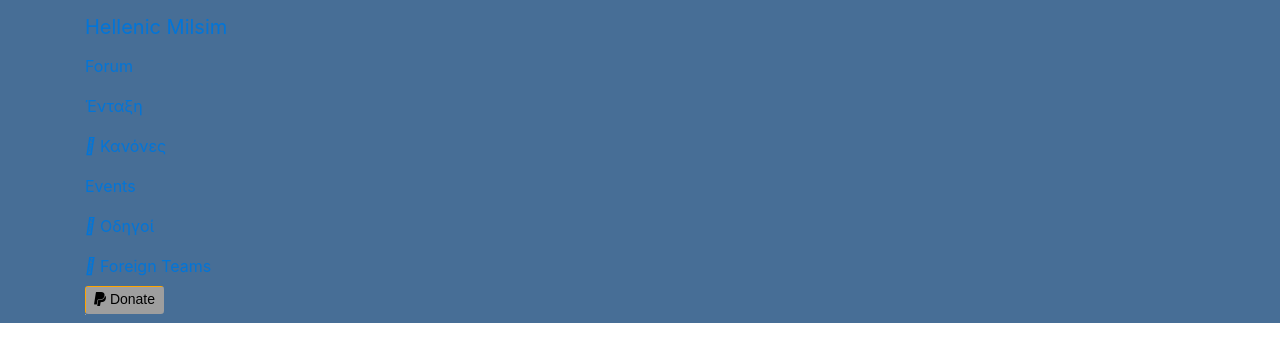
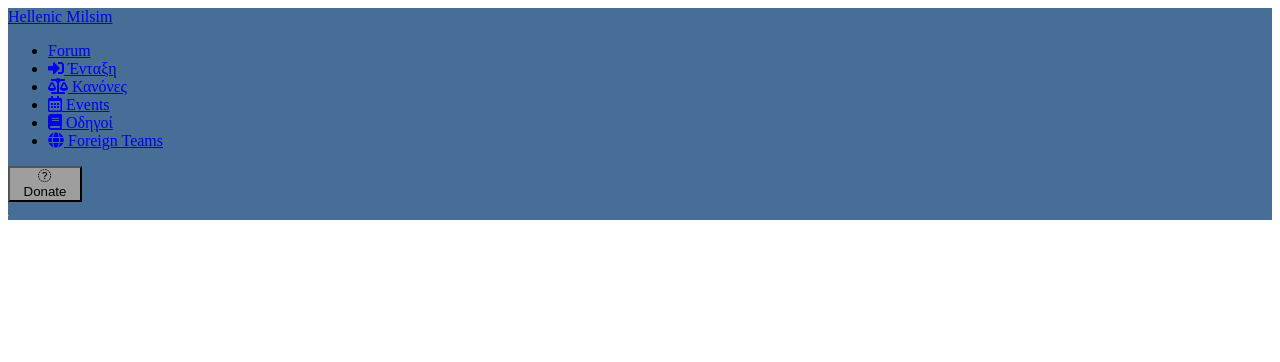
Before and after one commit to HellenicMilsim/web-common, a Jekyll site: the page built from nav.md, in a window 1280 px wide. Shown: the top 362 px of the page. Built offline with Jekyll 4.4.1, drawn with Linux system fonts in a browser that asks for light colours; nearby versions of some CDN libraries; grey boxes are pictures that could not be loaded.

Commit message:
Fix fontawesome deps

```diff
--- a/_layouts/simple.nav.html
+++ b/_layouts/simple.nav.html
@@ -6,8 +6,9 @@
     <title></title>
     <meta name="description" content="">
     <meta name="viewport" content="width=device-width, initial-scale=1">
-    <link href="https://maxcdn.bootstrapcdn.com/font-awesome/4.7.0/css/font-awesome.min.css" rel="stylesheet" integrity="sha384-wvfXpqpZZVQGK6TAh5PVlGOfQNHSoD2xbE+QkPxCAFlNEevoEH3Sl0sibVcOQVnN" crossorigin="anonymous">
-    <link href="https://maxcdn.bootstrapcdn.com/bootstrap/4.0.0-beta.3/css/bootstrap.min.css" rel="stylesheet" integrity="sha384-Zug+QiDoJOrZ5t4lssLdxGhVrurbmBWopoEl+M6BdEfwnCJZtKxi1KgxUyJq13dy" crossorigin="anonymous">
+    <script defer src="https://use.fontawesome.com/releases/v5.0.8/js/solid.js" integrity="sha384-+Ga2s7YBbhOD6nie0DzrZpJes+b2K1xkpKxTFFcx59QmVPaSA8c7pycsNaFwUK6l" crossorigin="anonymous"></script>
+    <script defer src="https://use.fontawesome.com/releases/v5.0.8/js/regular.js" integrity="sha384-t7yHmUlwFrLxHXNLstawVRBMeSLcXTbQ5hsd0ifzwGtN7ZF7RZ8ppM7Ldinuoiif" crossorigin="anonymous"></script>
+    <script defer src="https://use.fontawesome.com/releases/v5.0.8/js/fontawesome.js" integrity="sha384-7ox8Q2yzO/uWircfojVuCQOZl+ZZBg2D2J5nkpLqzH1HY0C1dHlTKIbpRz/LG23c" crossorigin="anonymous"></script>
 
 
     <style>
```
